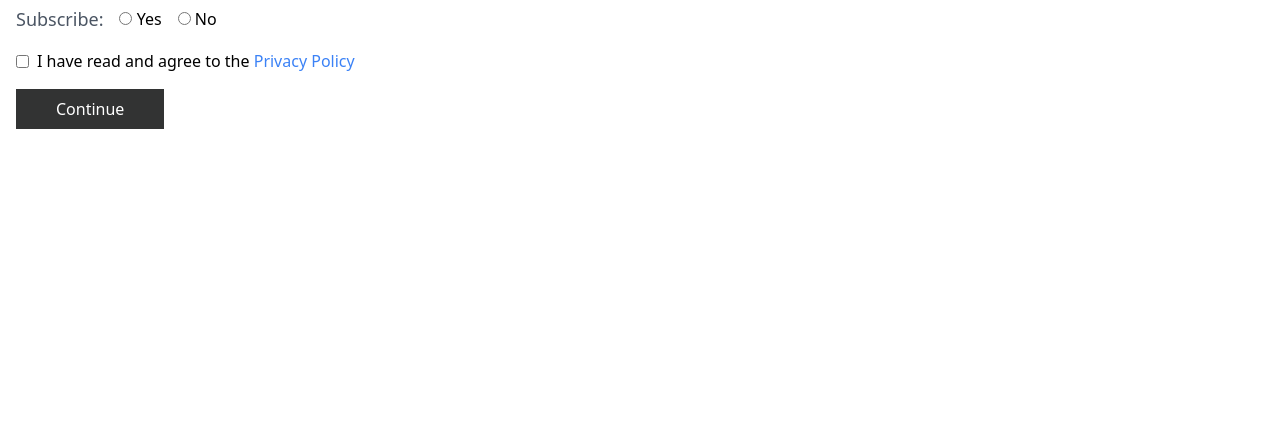
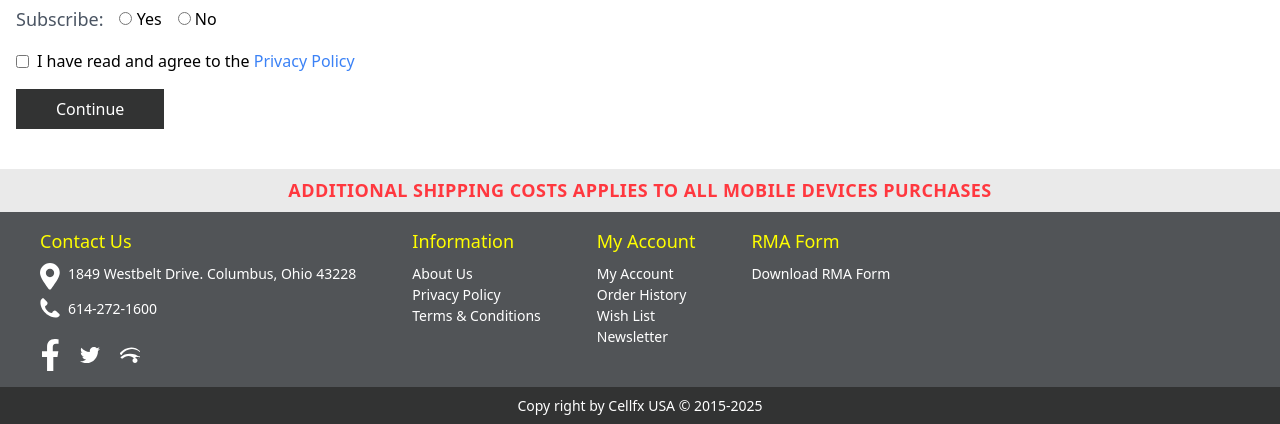
Before and after one commit to Rony-Ahmed6245/register-from, a plain HTML site: page index.htm in a window 1280 px wide. Shown: the part 1131-1555 px from the top of the page. Before the commit the page ends 1300 px from the top, so only its background shows below. Drawn offline with nearby package versions, Linux system fonts and the light colour scheme.

Commit message:
footer compeleted

```diff
--- a/index.htm
+++ b/index.htm
@@ -116,7 +116,8 @@
 
 
 
-            <h3 class="text-lg font-semibold mt-4 mb-2 uppercase"><span class="text-red-600">*</span> Enter the code in the box
+            <h3 class="text-lg font-semibold mt-4 mb-2 uppercase"><span class="text-red-600">*</span> Enter the code in
+                the box
                 below:</h3>
             <div class=" ">
                 <input type="text" placeholder="Enter CAPTCHA" class="border p-[3px] w-[200px]">
@@ -149,7 +150,90 @@
         </form>
     </section>
 
+    <!-- footer section -->
+    <footer>
+        <section>
+            <h1
+                class="text-[#FF383F] text-[18px] uppercase font-extrabold tracking-wide text-center px-4 bg-[#EAEAEA] py-2">
+                Additional shipping costs applies to all mobile devices purchases</h1>
+        </section>
+        <div class="bg-[#515457] px-10 py-4 md:flex  gap-14">
+            <!-- 11111111111111 -->
+            <div class="text-white text-[14px] ">
+                <h1 class="text-[#FFFF00] text-[18px] font-normal">Contact Us</h1>
+                <p class="flex gap-2 items-start mt-2"><span>
+                        <!-- Location Icon -->
+                        <svg class="w-[20px] h-auto fill-white" xmlns="http://www.w3.org/2000/svg"
+                            viewBox="0 0 384 512">
+                            <path fill="#FFFFFF"
+                                d="M192 0C86 0 0 86 0 192c0 87 120 241 166 305 12 16 35 16 47 0 46-64 166-218 166-305C384 86 298 0 192 0zm0 272c-44.2 0-80-35.8-80-80s35.8-80 80-80 80 35.8 80 80-35.8 80-80 80z" />
+                        </svg>
 
+                    </span> 1849 Westbelt Drive. Columbus, Ohio 43228</p>
+                <p class="flex gap-2 mt-2 items-center">
+                    <span>
+                        <svg class="size-5" xmlns="http://www.w3.org/2000/svg" viewBox="0 0 512 512" width="1em"
+                            height="1em">
+                            <path fill="#FFFFFF"
+                                d="m494.643 412.121l-75.959-75.959c-21.322-21.322-55.892-21.322-77.215 0l-11.884 11.884a71.05 71.05 0 0 0-19.157 34.794c-25.747.481-54.864-3.897-79.768-20.054a391 391 0 0 1-43.219-37.321a393 393 0 0 1-31.966-36.134c-19.409-26.076-24.531-57.721-24.013-85.456a71.04 71.04 0 0 0 34.794-19.157l11.884-11.884c21.322-21.322 21.322-55.892 0-77.215L102.181 19.66c-14.215-14.215-37.262-14.215-51.476 0L37.664 32.704C20.946 49.422 12.388 71.196 11.943 93.105c-4.281 46.225 4.572 97.111 25.603 147.158c13.886 33.044 32.951 65.309 56.17 95.299c.293.392.571.789.868 1.18l.034-.026a469 469 0 0 0 38.271 43.304a471 471 0 0 0 44.827 39.503l-.152.201a186 186 0 0 0 8.033 5.761c66.261 49.01 141.154 76.545 210.847 76.541c4.071-.001 8.129-.117 12.165-.306c25.959 3.191 53.065-5.152 72.992-25.079l13.043-13.043c14.214-14.215 14.214-37.262-.001-51.477">
+                            </path>
+                        </svg>
+
+                    </span>
+                    614-272-1600
+                </p>
+
+                <div class="flex justify-start gap-5 mt-5  items-center">
+                    <!-- Facebook Icon -->
+                    <svg class="w-[20px] h-auto fill-white" xmlns="http://www.w3.org/2000/svg" viewBox="0 0 320 512">
+                        <path fill="#FFFFFF"
+                            d="M279.14 288l14.22-92.66h-88.91V127.08c0-25.35 12.42-50.06 52.24-50.06h40.42V6.26S270.43 0 234.61 0c-73.64 0-121.72 44.77-121.72 125.45V195.3H32.06V288h80.83v224h100.2V288z" />
+                    </svg>
+
+                    <!-- Twitter Icon -->
+                    <svg class="w-[20px] h-auto fill-white" xmlns="http://www.w3.org/2000/svg" viewBox="0 0 512 512">
+                        <path fill="#FFFFFF"
+                            d="M459.37 151.716c.325 4.548.325 9.097.325 13.645 0 138.72-105.583 298.556-298.556 298.556-59.452 0-114.68-17.219-161.137-47.106 8.447.974 16.568 1.299 25.34 1.299 49.055 0 94.213-16.568 130.274-44.832-46.132-.975-84.792-31.188-98.112-72.772 6.498.974 12.995 1.624 19.818 1.624 9.421 0 18.843-1.3 27.614-3.573-48.081-9.797-84.143-52.084-84.143-103.001v-1.299c13.97 7.797 30.214 12.67 47.431 13.319-28.264-18.843-46.781-51.005-46.781-87.391 0-19.492 5.197-37.36 14.294-52.954 51.654 63.675 129.3 105.258 216.365 109.807-1.624-7.797-2.599-15.918-2.599-24.04 0-57.828 46.782-104.934 104.934-104.934 30.214 0 57.502 12.67 76.67 33.137 23.715-4.548 46.456-13.32 66.599-25.34-7.798 24.366-24.366 44.833-46.132 57.827 21.117-2.273 41.584-8.122 60.426-16.243-14.292 20.791-32.163 39.308-52.628 54.253z" />
+                    </svg>
+
+                    <!-- Wi-Fi Icon -->
+                    <svg class="w-[20px] h-auto fill-white" xmlns="http://www.w3.org/2000/svg" viewBox="0 0 640 512">
+                        <path fill="#FFFFFF"
+                            d="M634.9 154.2c8.1-8.1 8.1-21.3 0-29.4C506.1 1 325-18.1 160.1 64.6 74.8 110.2 6.2 180.6 0 192c-8.1 8.1-8.1 21.3 0 29.4l25.6 25.6c8.1 8.1 21.3 8.1 29.4 0C93.6 173 173.1 117.1 261.3 87.2c123.9-40.5 256.4-19.8 364 64.6 8.1 8.1 21.3 8.1 29.4 0l25.6-25.6zM480 352c-44.2 0-80 35.8-80 80s35.8 80 80 80 80-35.8 80-80-35.8-80-80-80zm160-64c-70.7 0-135.6 27.5-184.1 77.5-48.5-50-113.4-77.5-184.1-77.5s-135.6 27.5-184.1 77.5c-8.1 8.1-21.3 8.1-29.4 0L25.6 353c-8.1-8.1-8.1-21.3 0-29.4C144 176.5 496 176.5 614.4 323.6c8.1 8.1 8.1 21.3 0 29.4l-25.6 25.6z" />
+                    </svg>
+
+                </div>
+
+            </div>
+
+            <!-- 222222222222 -->
+            <div class="text-white text-[14px] md:my-0 my-5">
+                <h1 class="text-[#FFFF00] text-[18px] font-normal mb-2">Information</h1>
+                <p> About Us</p>
+                <p> Privacy Policy</p>
+                <p>Terms & Conditions</p>
+
+            </div>
+            <div class="text-white text-[14px]">
+                <h1 class="text-[#FFFF00] text-[18px] font-normal mb-2">My Account</h1>
+                <p>My Account</p>
+                <p> Order History</p>
+                <p>Wish List</p>
+                <p> Newsletter</p>
+            </div>
+            <div class="text-white text-[14px] md:my-0 my-5">
+                <h1 class="text-[#FFFF00] text-[18px] font-normal mb-2">RMA Form</h1>
+                <p>Download RMA Form</p>
+            </div>
+        </div>
+
+        <h1 class="bg-[#323333] text-[14px]  text-center px-4 text-white py-2">
+            Copy right by Cellfx USA © 2015-2025
+        </h1>
+
+
+
+    </footer>
 </body>
 
 </html>
```
